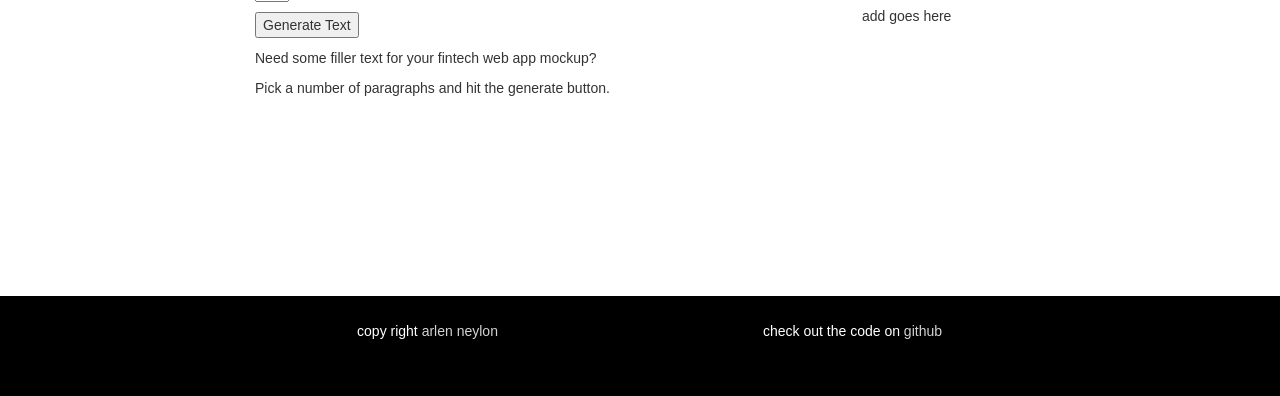
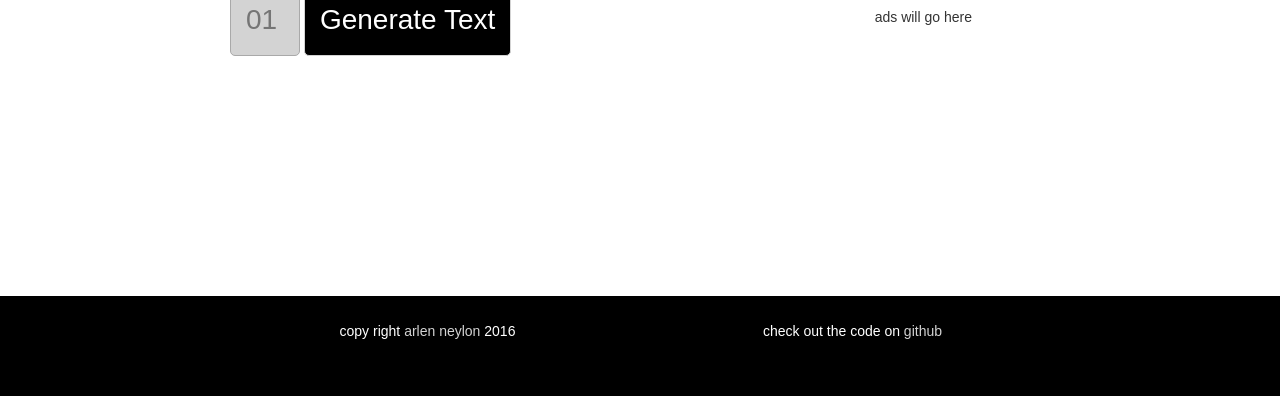
Before and after one commit to aneylon/finance-ipsum, a plain HTML site: page index.html in a window 1280 px wide. Shown: the part 404-800 px from the top of the page. Drawn offline with nearby package versions, Linux system fonts and the light colour scheme.

Commit message:
more style

```diff
--- a/css/style.css
+++ b/css/style.css
@@ -42,10 +42,42 @@ a {
   background-color: black;
 }
 
-.bgImage {
+.bgHeader {
   background-image: url("../img/bg3.jpg");
-  background-size: 100% 300px; /*cover contain 100% 100%*/
-  /*background-attachment: fixed;*/
+  background-size: cover;
   background-position: top center;
   background-repeat: no-repeat;
+  position: absolute;
+  top: 0;
+  left: 0;
+  z-index: -1;
+  height: 300px;
+  width: 100%;
 }
+
+#finText {
+  padding: 25px;
+  font-size: 125%;
+}
+
+.input {
+  background-color: lightgrey;
+  border: solid darkgrey 1px;
+  border-radius: 5px;
+  font-size: 200%;
+  padding: 15px;
+  width: 2.5em;
+}
+
+.button {
+  border: solid lightgrey 1px;
+  border-radius: 5px;
+  background-color: black;
+  color: white;
+  font-size: 200%;
+  padding: 15px;
+}
+.button:hover {
+  background-color: darkgrey;
+  color: black;
+}
--- a/index.html
+++ b/index.html
@@ -11,7 +11,9 @@
 
     </style>
   </head>
-  <body class="bgImage">
+  <body>
+    <div class="bgHeader">
+    </div>
     <div class="container">
       <div class="header">
         <div class="jumbotron text-center">
@@ -19,33 +21,26 @@
           <h4>Generate filler text for your fintech web app mockup.</h4>
         </div>
       </div>
-      <div class="row backWhite">
+      <div class="row">
         <div class="col-md-8">
           <div>
-            <p>How many paragraphs?</p>
+            <h2>How many paragraphs?</h2>
             <p>
-              <input type="text" size="1" placeholder="#" id="numParagraphs">
-            </p>
-            <p>
-              <input type="button" value="Generate Text" onClick="generateText()">
+              <input type="text" size="1" placeholder="01" id="numParagraphs" maxlength="2" class="input">
+              <input type="button" value="Generate Text" onClick="generateText()" class="button">
             </p>
           </div>
-          <div id="finText" class="blackText whiteBack pad25">
-            <p>
-              Need some filler text for your fintech web app mockup?
-            </p>
-            <p>
-              Pick a number of paragraphs and hit the generate button.
-            </p>
+          <div id="finText">
+            <!-- default text here -->
           </div>
         </div>
         <div class="col-md-4 text-center">
           <div class="row">
-            <p>find this useful</p>
-            <p>tip your coder</p>
+            <h3>find this useful?</h3>
+            <h4><a href="http://arlen-neylon.com">tip your coder</a></h4>
           </div>
           <div class="row">
-            <p>add goes here</p>
+            <p>ads will go here</p>
           </div>
         </div>
       </div>
@@ -55,7 +50,7 @@
       <div class="container">
         <div class="row">
           <div class="col-md-6">
-            <p>copy right <a href="http://www.arlen-neylon.com">arlen neylon</a></p>
+            <p>copy right <a href="http://www.arlen-neylon.com">arlen neylon</a> 2016</p>
           </div>
           <div class="col-md-6">
             <p>check out the code on <a href="http://github.com/aneylon/finance-ipsum">github</a></p>
--- a/js/app.js
+++ b/js/app.js
@@ -1,8 +1,16 @@
+// make bg image
+
+// input validation
+  //
+
 // put in commas
 // don't reuse words
 // capitalize first word
 // initial tab at beginning of paragraph
 // better sentence construction
+
+// google adsense ?
+// url = ~ $15.00
 
 function generateText(){
   var numParagraphs = document.getElementById("numParagraphs").value;
@@ -12,10 +20,11 @@ function generateText(){
     numParagraphs = 1;
 
   if(numParagraphs > 10)
-    numParagraphs = 20;
+    numParagraphs = 10
 
   var newText = makeParagraphs(numParagraphs);
   document.getElementById("finText").innerHTML = newText;
+  document.getElementById("numParagraphs").value = "";
 }
 
 function randNum(min, max){
```
